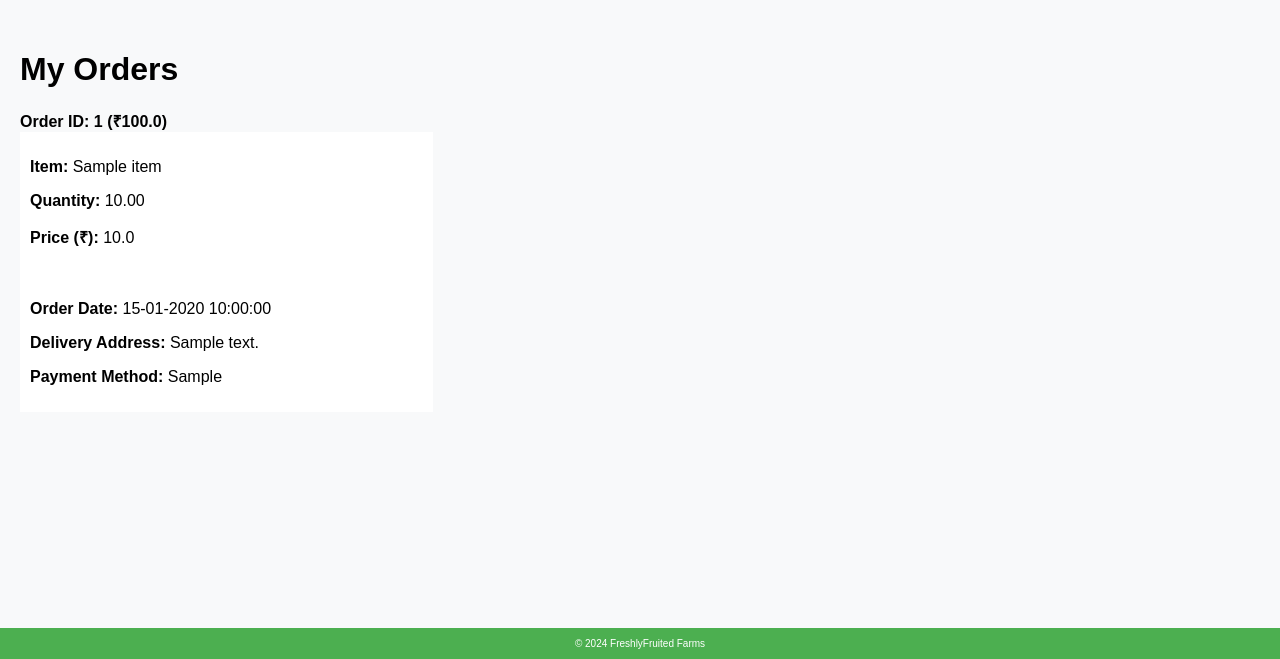
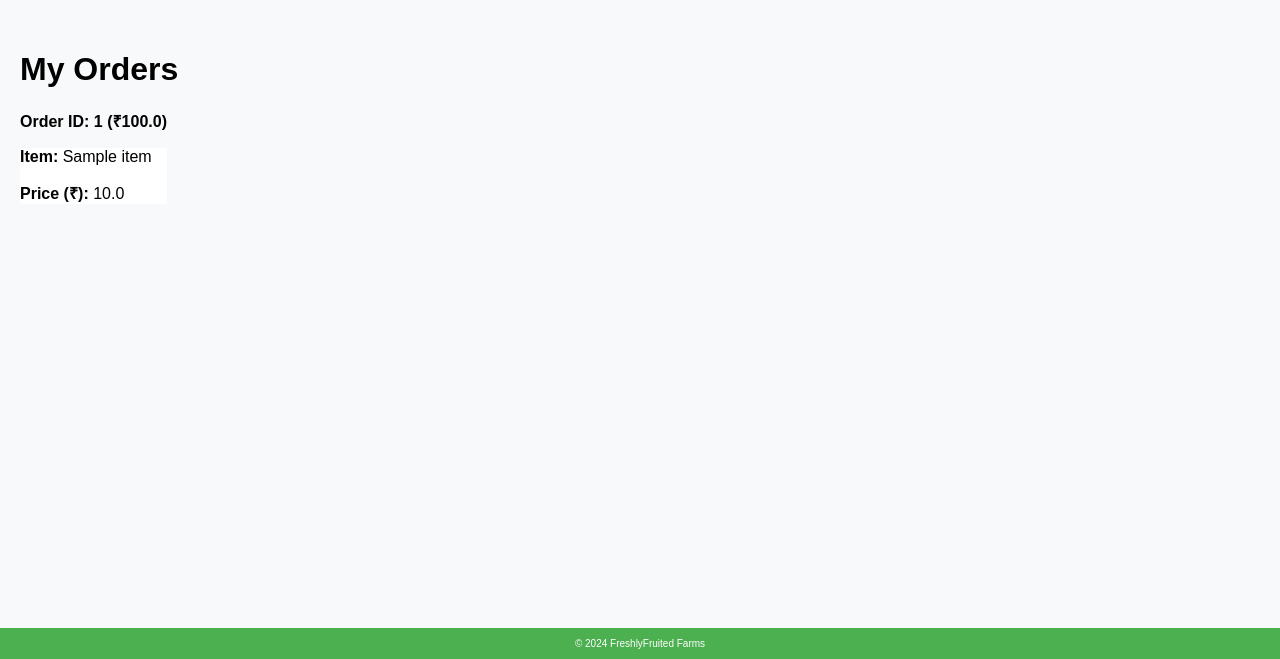
Before and after one commit to phaneendra218/Farm, a Flask app: page /orders in a window 1280 px wide. Shown: the part 141-800 px from the top of the page. Run offline with Flask 3, Linux system fonts and the light colour scheme; the visitor is signed in with stand-in values (Sample User, id 1); tables that the repository leaves empty hold one stand-in row (values such as "Sample post").

Commit message:
orders89

```diff
--- a/templates/orders.html
+++ b/templates/orders.html
@@ -8,23 +8,23 @@
         <div class="row">
             {% for order in orders %}
                 <div class="col-lg-6 col-md-12 mb-4">
+                    <!-- Card container that will expand -->
                     <div class="card shadow-sm">
                         <div class="card-header bg-primary text-white d-flex justify-content-between align-items-center">
                             <strong>Order ID: {{ order.order_id }}</strong>
                             <span class="badge bg-light text-primary"> (₹{{ order.total_price | round(2) }})</span>
                         </div>
                         <div class="card-body">
-                            <div class="row">
-                                <div class="col-md-6">
+                            <div class="order-summary" onclick="toggleDetails('{{ order.order_id }}')">
                                 <p><strong>Item:</strong> {{ order.item_name }}</p>
-                                    <p><strong>Quantity:</strong> {{ order.quantity }}</p>
                                 <p><strong>Price (₹):</strong> {{ order.item_price | round(2) }}</p>
                             </div>
-                                <div class="col-md-6">
+                            <!-- Hidden details section -->
+                            <div id="details-{{ order.order_id }}" class="order-details" style="display: none;">
+                                <p><strong>Quantity:</strong> {{ order.quantity }}</p>
                                 <p><strong>Order Date:</strong> {{ order.created_at.strftime('%d-%m-%Y %H:%M:%S') }}</p>
                                 <p><strong>Delivery Address:</strong> {{ order.delivery_address }}</p>
                                 <p><strong>Payment Method:</strong> {{ order.payment_method | capitalize }}</p>
-                                </div>
                             </div>
                         </div>
                     </div>
@@ -45,4 +45,17 @@
         </div>
     {% endif %}
 </div>
+
+<!-- JavaScript to handle the toggle effect -->
+<script>
+    function toggleDetails(orderId) {
+        var details = document.getElementById('details-' + orderId);
+        // Toggle visibility of the details section
+        if (details.style.display === 'none') {
+            details.style.display = 'block';
+        } else {
+            details.style.display = 'none';
+        }
+    }
+</script>
 {% endblock %}
```
Lines whose indentation alone changed are shown as unchanged.
